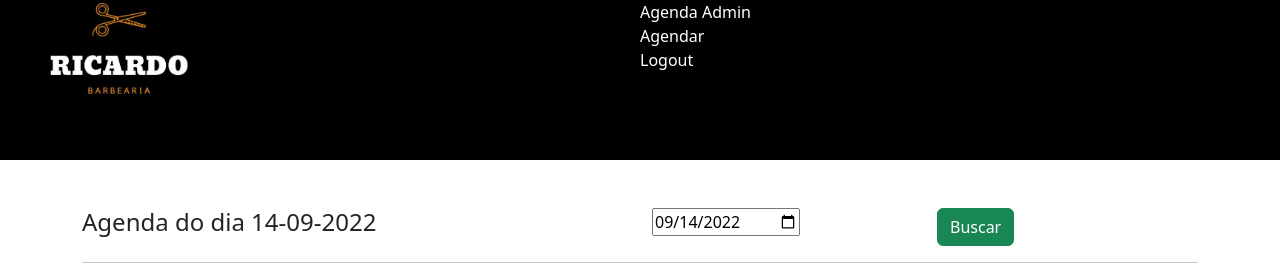
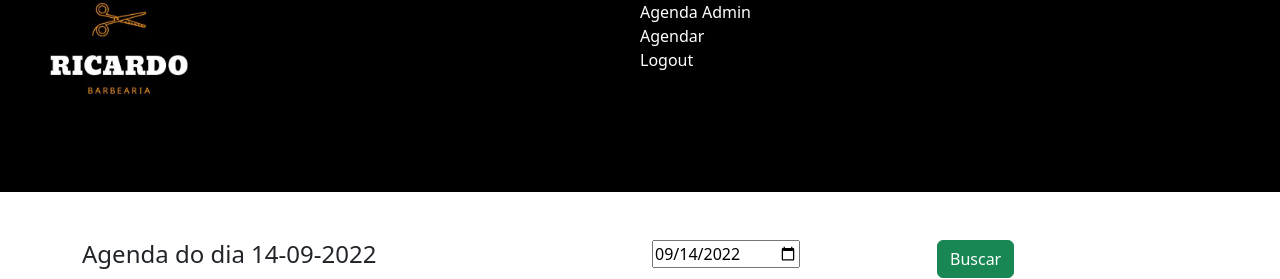
Before and after one commit to leonardoscosta98/projeto-barbearia, a Flask app: page /admin in a window 1280 px wide. Shown: the top 279 px of the page. Run offline with Flask 2, Linux system fonts and the light colour scheme; the visitor is signed in with stand-in values (Sample User, id 1); data that the repository does not hold is empty; some libraries are stand-ins or nearby versions.

Commit message:
Update base.html

```diff
--- a/templates/base.html
+++ b/templates/base.html
@@ -26,7 +26,7 @@
         </head>
     </head>
     <body>
-        <nav class="custom-navbar"  style="height: 10rem;">
+        <nav class="custom-navbar"  style="height: 12rem;">
             <div class="row" style="
                 overflow-x: auto;
                 overflow-y: hidden;
```
